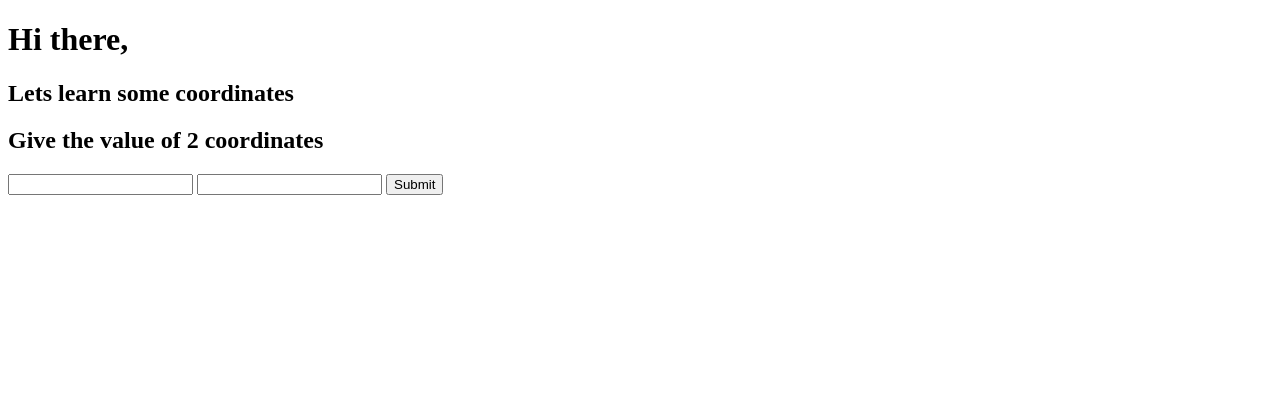
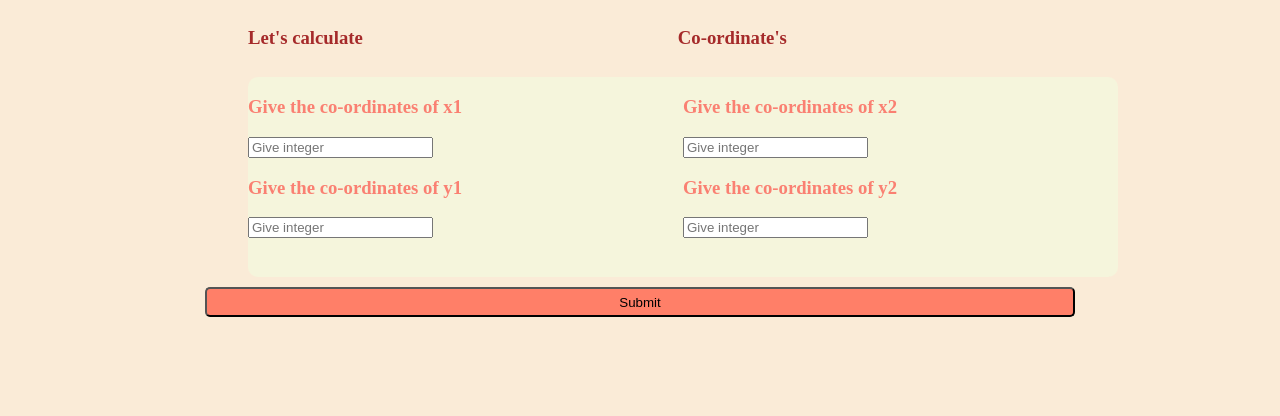
Before and after one commit to mursalatul/MasterCoordinate, a Django app: page / in a window 1280 px wide. Shown: the top 416 px of the page. Run offline with Django 4.2, Linux system fonts and the light colour scheme.

Commit message:
added_wellcome_interface

```diff
--- /dev/null
+++ b/welcome/static/style.css
@@ -0,0 +1,49 @@
+body {
+    background-color: antiquewhite;
+}
+
+header {
+    display: flex;
+    align-items: center;
+    padding-left: 240px;
+    color: brown;
+    border-radius: 10px;
+    gap: 315px;
+}
+
+.main-container {
+    color: salmon;
+    background-color: beige;
+    margin-top: 10px;
+    margin-bottom: 10px;
+    width: 870px;
+    height: 200px;
+    border-radius: 10px;
+    margin-left: 240px;
+}
+
+form {
+    display: grid;
+    grid-template-columns: repeat(2, 1fr);
+    justify-content: center;
+}
+
+#btn-submit {
+    width: 870px;
+    height: 30px;
+    margin-bottom: 100px;
+    color: black;
+    background-color: rgb(255, 127, 104);
+    border-radius: 5px;
+}
+
+#btn-field {
+    display: flex;
+    justify-content: center;
+}
+
+main {
+    display: flex;
+    flex-direction: column;
+    justify-content: center;
+}
--- a/welcome/templates/welcome_page_template1.html
+++ b/welcome/templates/welcome_page_template1.html
@@ -1,19 +1,63 @@
+{% load static %}
 <!DOCTYPE html>
 <html lang="en">
+
 <head>
     <meta charset="UTF-8">
-    <meta http-equiv="X-UA-Compatible" content="IE=edge">
     <meta name="viewport" content="width=device-width, initial-scale=1.0">
-    <title>Document</title>
+    <link rel="stylesheet" href="{% static 'style.css' %}">
+
+    <title>Co Ordinates</title>
 </head>
+
 <body>
-    <h1>Hi there,</h1>
-    <h2>Lets learn some coordinates</h2>
-    <h2>Give the value of 2 coordinates</h2>
-    <form action="p1">
-        <input type="number" name="x1">
-        <input type="number" name="y1">
-        <button>Submit</button>
-    </form>
+
+    <header>
+        <h3>Let's calculate</h3>
+
+        <h3>Co-ordinate's</h3>
+    </header>
+    <main>
+        <section id="zero">
+            <div class="main-container">
+
+                <form action="p1">
+
+                    <div class="forms">
+                        <h3>Give the co-ordinates of x1</h3>
+                        <input type="number" placeholder="Give integer " name="x1" id="">
+                    </div>
+                    <div class="forms">
+                        <h3>Give the co-ordinates of x2</h3>
+                        <input type="number" placeholder="Give integer " name="y1" id="">
+                    </div>
+                    <div class="forms">
+                        <h3>Give the co-ordinates of y1</h3>
+                        <input type="number" placeholder="Give integer " name="x2" id="">
+                    </div>
+                    <div class="forms">
+                        <h3>Give the co-ordinates of y2</h3>
+                        <input type="number" placeholder="Give integer " name="y2" id="">
+                    </div>
+
+            </div>
+
+            <div>
+                <div id="btn-field">
+                    <input type="submit" value="Submit" name="" id="btn-submit">
+                </div>
+
+            </div>
+
+            </form>
+        </section>
+
+
+    </main>
+
+
+
+
 </body>
+
 </html>
```
